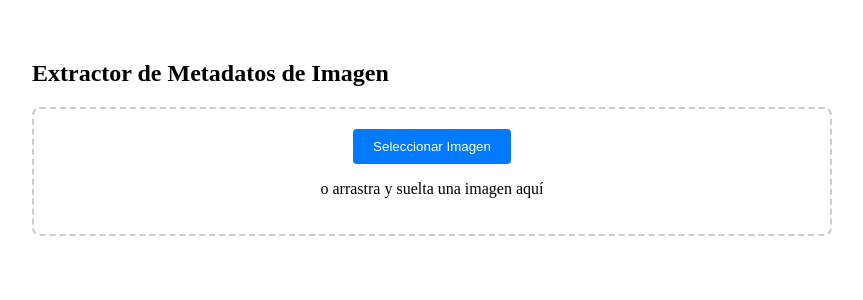
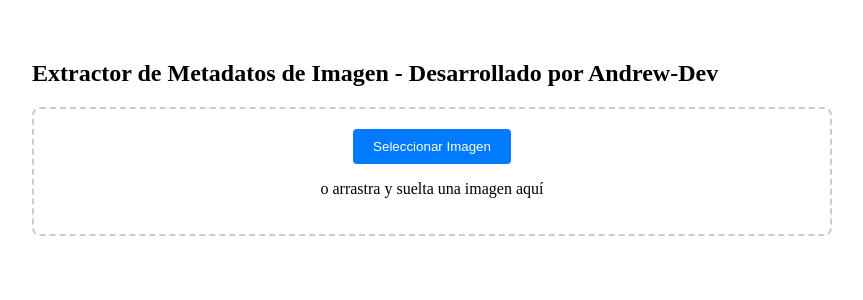
Before and after one commit to Andrew-Nwm/metadata-extractor, an Angular app: page / in a window 1280 px wide. Shown: the top 300 px of the page, without its empty margins (208-1071 px from the left). Built offline with nearby package versions, Linux system fonts and the light colour scheme.

Commit message:
copyright added

```diff
--- a/src/app/image-component/image-component.component.ts
+++ b/src/app/image-component/image-component.component.ts
@@ -8,7 +8,7 @@ import * as ExifReader from 'exifreader';
   standalone: true,
   template: `
     <div class="container">
-      <h2>Extractor de Metadatos de Imagen</h2>
+      <h2>Extractor de Metadatos de Imagen - Desarrollado por Andrew-Dev</h2>
 
       <div class="upload-box"
            (dragover)="onDragOver($event)"
```
